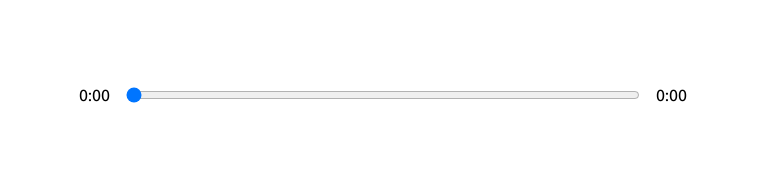
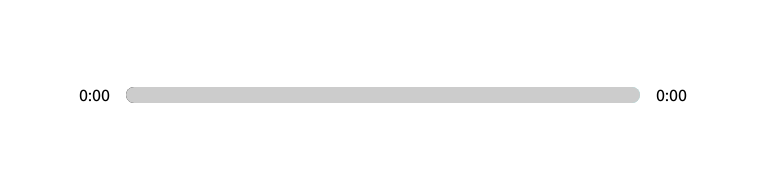
Before and after one commit to tarun2506/JaZz-music-app-react, a React (Create React App) app: page / in a window 1280 px wide. Shown: the part 490-660 px from the top of the page, without its empty margins (257-1023 px from the left). Built offline with nearby package versions, Linux system fonts and the light colour scheme.

Commit message:
inputStyling

```diff
--- a/src/App.js
+++ b/src/App.js
@@ -18,12 +18,22 @@
   const [songInfo, setSongInfo] = useState({
     currentTime: 0,
     duration: 0,
+    animationPercentage: 0,
   });
   const [libraryStatus, setLibraryStatus] = useState(false);
   const timeUpdateHandler = (e) => {
     const current = e.target.currentTime;
     const duration = e.target.duration;
-    setSongInfo({ ...songInfo, currentTime: current, duration: duration });
+    // Calculate Percentage:
+    const roundedCurrent = Math.round(current);
+    const roundedDuration = Math.round(duration);
+    const animation = Math.round((roundedCurrent / roundedDuration) * 100);
+    setSongInfo({
+      ...songInfo,
+      currentTime: current,
+      duration: duration,
+      animationPercentage: animation,
+    });
   };
   return (
     <div className="App">
--- a/src/components/Player.js
+++ b/src/components/Player.js
@@ -79,10 +79,20 @@
     }
     playAudio(isPlaying, audioRef);
   };
+  // Add the styles:
+  const trackAnim = {
+    transform: `translateX(${songInfo.animationPercentage}%)`,
+  };
   return (
     <div className="player">
       <div className="time-control">
         <p>{getTime(songInfo.currentTime)}</p>
+        <div
+          style={{
+            background: `linear-gradient(to right, ${currentSong.color[0]}, ${currentSong.color[1]})`,
+          }}
+          className="track"
+        >
           <input
             min={0}
             max={songInfo.duration || 0}
@@ -90,6 +100,9 @@
             value={songInfo.currentTime}
             type="range"
           />
+          <div style={trackAnim} className="animate-track"></div>
+        </div>
+
         <p>{songInfo.duration ? getTime(songInfo.duration) : "0:00"}</p>
       </div>
       <div className="play-control">
--- a/src/styles/_player.scss
+++ b/src/styles/_player.scss
@@ -9,9 +9,12 @@
 .time-control {
   width: 50%;
   display: flex;
+  align-items: center;
   input {
     width: 100%;
-    padding: 1rem 0rem;
+    -webkit-appearance: none;
+    background-color: transparent;
+    cursor: pointer;
   }
   p {
     padding: 1rem;
@@ -28,3 +31,32 @@
     cursor: pointer;
   }
 }
+
+input[type="range"]:focus {
+  outline: none;
+}
+
+input[type="range"]::-webkit-slider-thumb {
+  -webkit-appearance: none;
+  height: 16px;
+  width: 16px;
+}
+
+.track {
+  background-color: red;
+  width: 100%;
+  height: 1rem;
+  position: relative;
+  border-radius: 1rem;
+  overflow: hidden;
+  .animate-track {
+    width: 100%;
+    height: 100%;
+    background-color: rgb(204, 204, 204);
+    position: absolute;
+    top: 0;
+    left: 0;
+    transform: translateX(0%);
+    pointer-events: none;
+  }
+}
```
Lines whose indentation alone changed are shown as unchanged.
